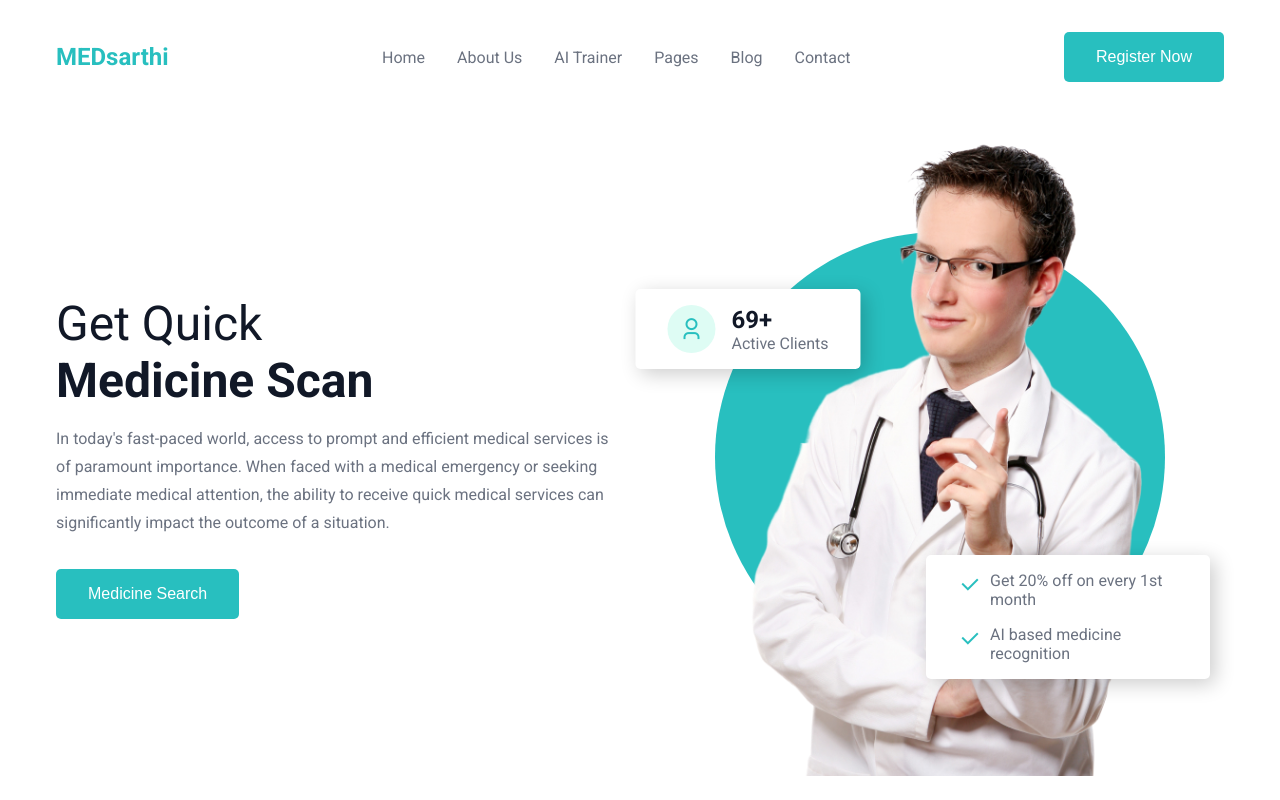
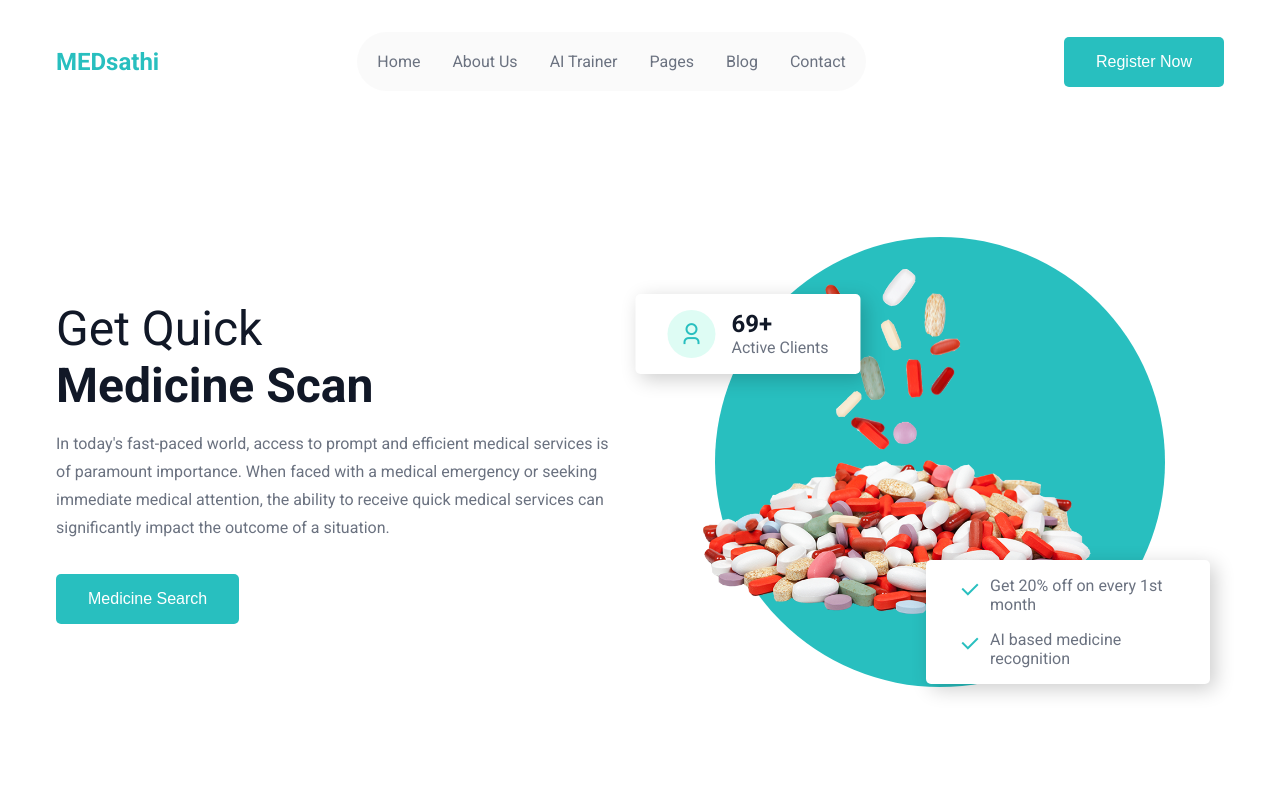
Before and after one commit to Dev-98/MEDsarthi, a website: page hero.html in a window 1280 px wide. Drawn offline with nearby package versions, Linux system fonts and the light colour scheme.

Commit message:
Add files via upload

```diff
--- a/hero.html
+++ b/hero.html
@@ -7,13 +7,13 @@
     <link href="https://cdn.jsdelivr.net/npm/remixicon@3.4.0/fonts/remixicon.css" rel="stylesheet" />
     <link rel="stylesheet" href="/hero_style.css" />
     <script src="/hero_script.js" defer></script>
-    <title>Web Design Mastery | MEDsarthi</title>
+    <title>Web Design Mastery | MEDIBuddy</title>
 </head>
 
 <body>
     <div class="container">
         <nav>
-            <div class="nav__logo">MEDsarthi</div>
+            <div class="nav__logo">MEDsathi</div>
             <ul class="nav__links">
                 <li class="link"><a href="#">Home</a></li>
                 <li class="link"><a href="#">About Us</a></li>
@@ -38,7 +38,7 @@
             </div>
             <div class="image">
                 <span class="image__bg"></span>
-                <img src="/images/header-bg.png" alt="header image" />
+                <img src="header-bg.png" alt="header image" />
                 <div class="image__content image__content__1">
                     <span><i class="ri-user-3-line"></i></span>
                     <div class="details">
--- a/hero_style.css
+++ b/hero_style.css
@@ -50,6 +50,7 @@ nav {
     align-items: center;
     justify-content: space-between;
     gap: 1rem;
+
 }
 
 .nav__logo {
@@ -59,6 +60,10 @@ nav {
 }
 
 .nav__links {
+    background: rgba(247, 246, 246, 0.562);
+    border-radius: 2rem;
+    z-index: -1;
+    padding: 20px 20px 20px 20px;
     list-style: none;
     display: flex;
     align-items: center;
```
Also changed, not shown: header-bg.png (added).
